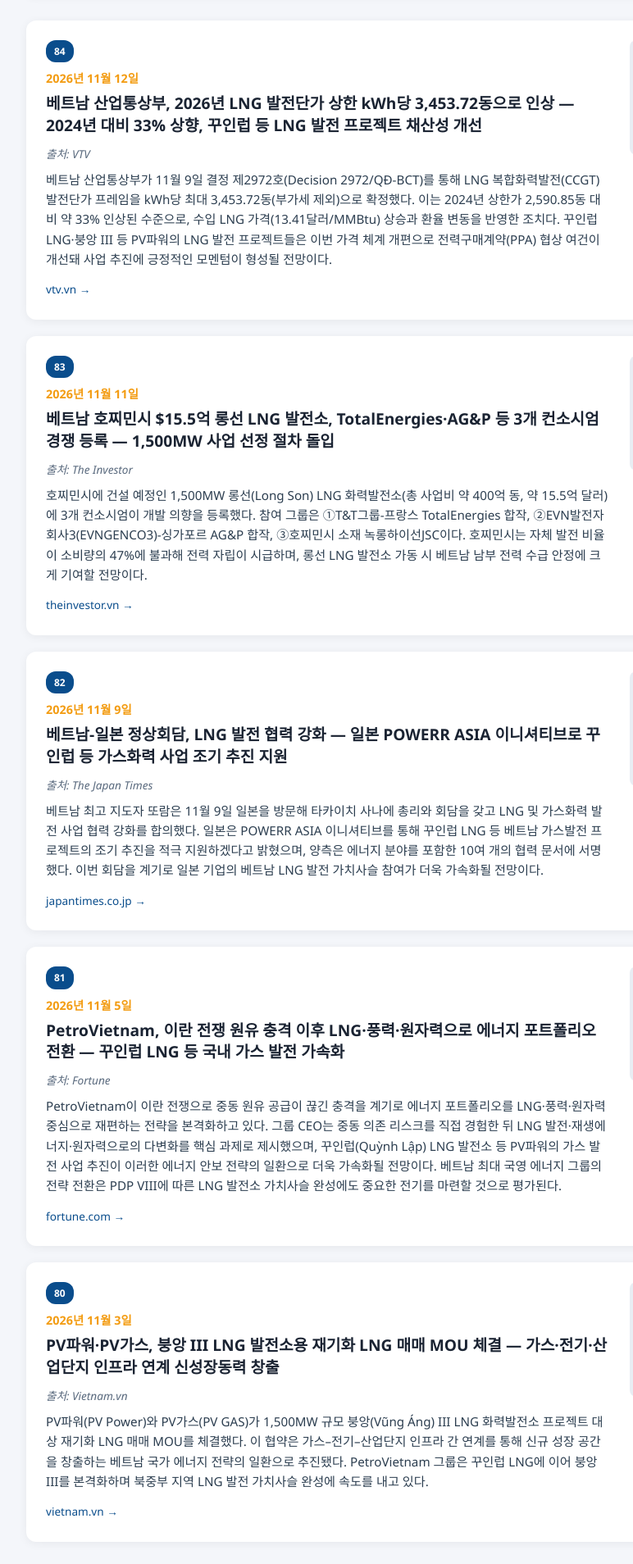
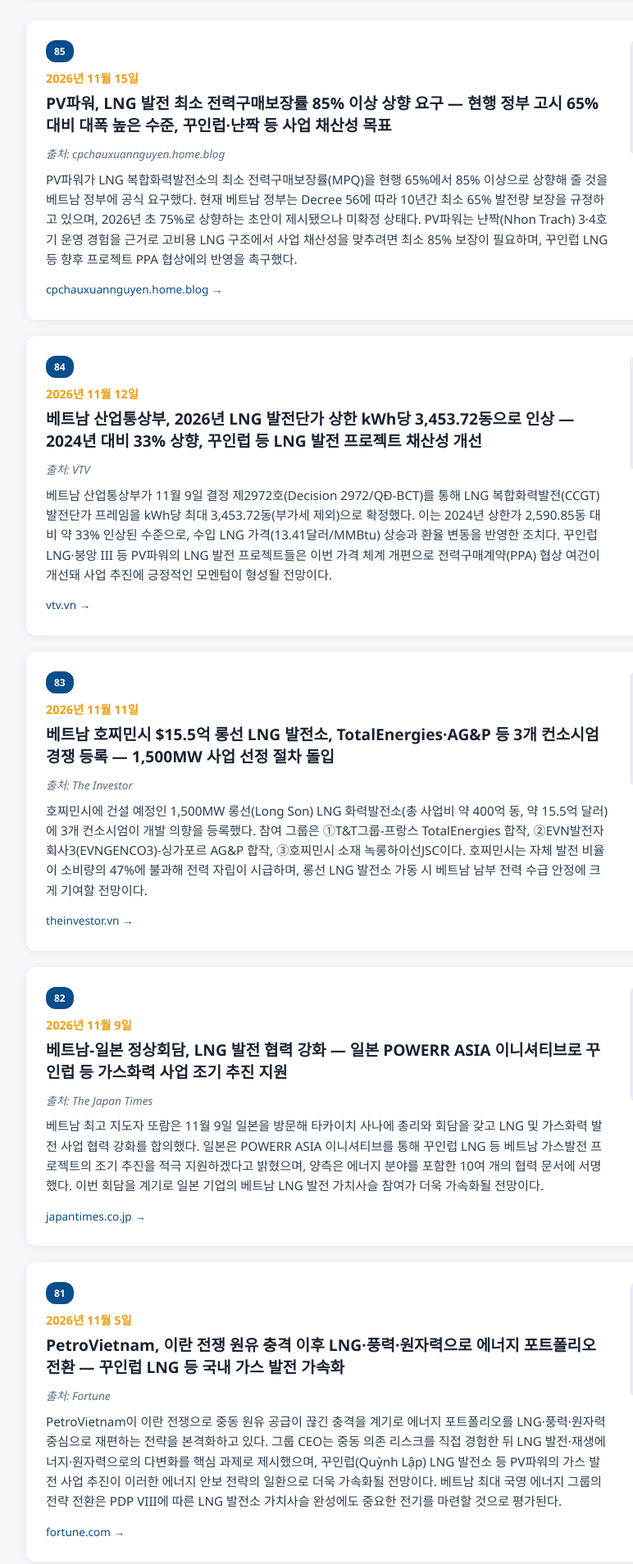
Before and after one commit to YW727/Vietnam_news_sites, a plain HTML site: page pv-power-news/QL progress news.html in a window 1280 px wide. Shown: the part 532-2440 px from the top of the page at 82% size, without its empty margins (128-900 px from the left). Drawn offline with Linux system fonts and the light colour scheme.

Commit message:
daily: update sites with new articles (2026-11-15 UTC)
Co-Authored-By: Claude Sonnet 4.6 <noreply@anthropic.com>
Claude-Session: https://claude.ai/code/session_01KE2a9oEsTWCTL5y4kQ4rWn

```diff
--- a/pv-power-news/QL progress news.html
+++ b/pv-power-news/QL progress news.html
@@ -214,6 +214,18 @@
 
   <article class="article">
     <div class="article-content">
+      <span class="badge">85</span>
+      <div class="date">2026년 11월 15일</div>
+      <h2>PV파워, LNG 발전 최소 전력구매보장률 85% 이상 상향 요구 — 현행 정부 고시 65% 대비 대폭 높은 수준, 꾸인럽·냔짝 등 사업 채산성 목표</h2>
+      <div class="source">출처: cpchauxuannguyen.home.blog</div>
+      <p class="summary">PV파워가 LNG 복합화력발전소의 최소 전력구매보장률(MPQ)을 현행 65%에서 85% 이상으로 상향해 줄 것을 베트남 정부에 공식 요구했다. 현재 베트남 정부는 Decree 56에 따라 10년간 최소 65% 발전량 보장을 규정하고 있으며, 2026년 초 75%로 상향하는 초안이 제시됐으나 미확정 상태다. PV파워는 냔짝(Nhon Trach) 3·4호기 운영 경험을 근거로 고비용 LNG 구조에서 사업 채산성을 맞추려면 최소 85% 보장이 필요하며, 꾸인럽 LNG 등 향후 프로젝트 PPA 협상에의 반영을 촉구했다.</p>
+      <a href="https://cpchauxuannguyen.home.blog/2026/11/15/pv-power-muon-nang-ty-le-bao-tieu-dien-lng-tu-85-tro-len/" target="_blank">cpchauxuannguyen.home.blog →</a>
+    </div>
+    <div class="article-image"></div>
+  </article>
+
+  <article class="article">
+    <div class="article-content">
       <span class="badge">84</span>
       <div class="date">2026년 11월 12일</div>
       <h2>베트남 산업통상부, 2026년 LNG 발전단가 상한 kWh당 3,453.72동으로 인상 — 2024년 대비 33% 상향, 꾸인럽 등 LNG 발전 프로젝트 채산성 개선</h2>
@@ -260,18 +272,6 @@
     <div class="article-image"></div>
   </article>
 
-  <article class="article">
-    <div class="article-content">
-      <span class="badge">80</span>
-      <div class="date">2026년 11월 3일</div>
-      <h2>PV파워·PV가스, 붕앙 III LNG 발전소용 재기화 LNG 매매 MOU 체결 — 가스·전기·산업단지 인프라 연계 신성장동력 창출</h2>
-      <div class="source">출처: Vietnam.vn</div>
-      <p class="summary">PV파워(PV Power)와 PV가스(PV GAS)가 1,500MW 규모 붕앙(Vũng Áng) III LNG 화력발전소 프로젝트 대상 재기화 LNG 매매 MOU를 체결했다. 이 협약은 가스–전기–산업단지 인프라 간 연계를 통해 신규 성장 공간을 창출하는 베트남 국가 에너지 전략의 일환으로 추진됐다. PetroVietnam 그룹은 꾸인럽 LNG에 이어 붕앙 III를 본격화하며 북중부 지역 LNG 발전 가치사슬 완성에 속도를 내고 있다.</p>
-      <a href="https://www.vietnam.vn/en/ket-noi-ha-tang-khi-dien-khu-cong-nghiep-tao-khong-gian-tang-truong-moi" target="_blank">vietnam.vn →</a>
-    </div>
-    <div class="article-image"></div>
-  </article>
-
 
   <div class="summary-box">
     <h3>📊 사업 진행 요약</h3>
```
